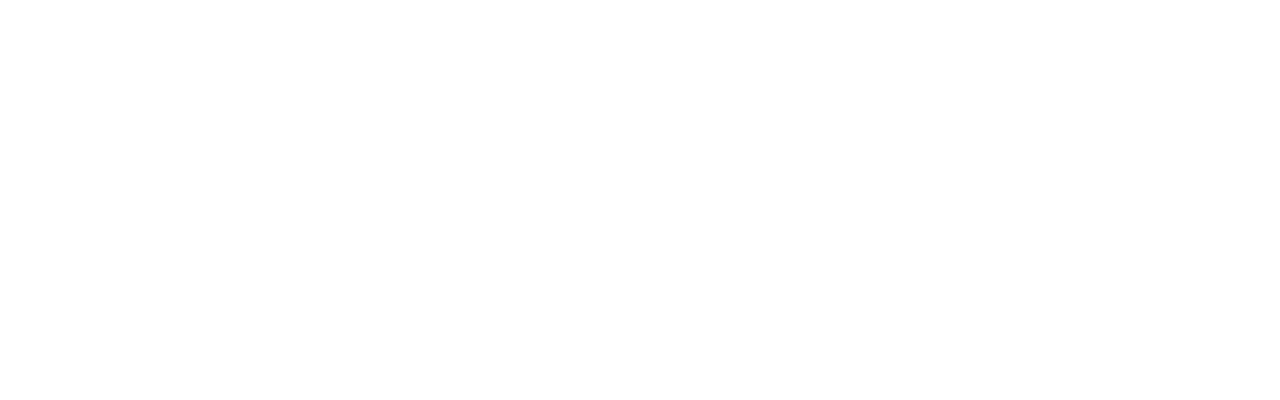
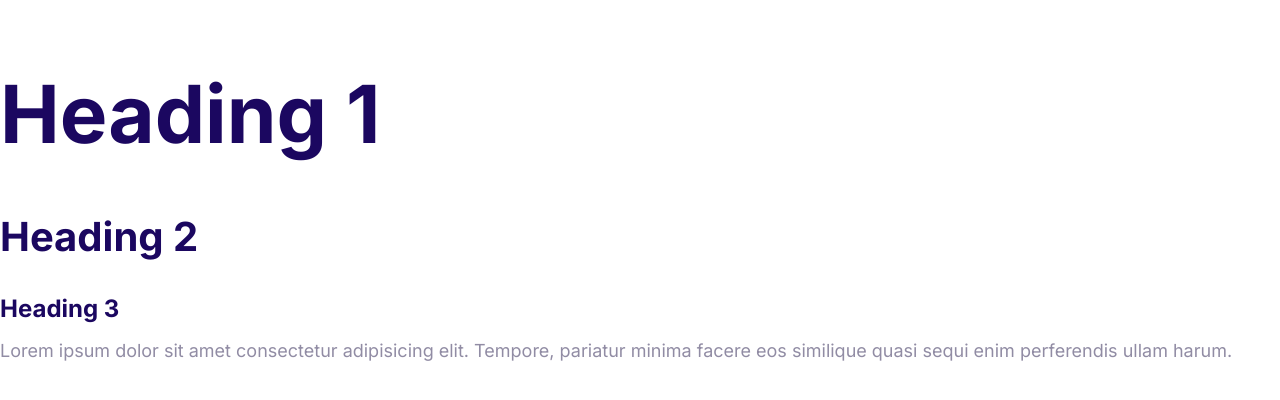
Before and after one commit to deanjosephmurphy/moshify-tutorial, a plain HTML site: page index.html in a window 1280 px wide. Drawn offline with Linux system fonts and the light colour scheme.

Commit message:
define styles for fornts

```diff
--- a/css/styles.css
+++ b/css/styles.css
@@ -5,3 +5,55 @@
     --color-headings: #1b0760;
     --color-body: #918ca4;
 }
+
+html {
+    /* set size to 62.5% */
+    font-size: 62.5%;
+}
+
+body {
+    font-family: Inter, Arial, Helvetica, sans-serif;
+    font-size: 2.4rem;
+    line-height: 1.5;
+    color: var(--color-body);
+}
+
+h1, h2, h3 {
+    color: var(--color-headings);
+    margin-bottom: 1rem;
+}
+
+h1 {
+    font-size: 7rem;
+}
+
+h2 {
+    font-size: 4rem;
+}
+
+h3 {
+    font-size: 3rem;
+
+}
+
+p {
+    margin-top: 0;
+}
+
+@media  screen and (min-width: 1024px ) {
+    body {
+        font-size: 1.8rem;
+    }
+
+    h1 {
+        font-size: 8rem;
+    }
+
+    h2 {
+        font-size: 4rem;
+    }
+
+    h3 {
+        font-size: 2.4rem;
+    }
+}
--- a/index.html
+++ b/index.html
@@ -1,13 +1,25 @@
 <!DOCTYPE html>
 <html lang="en">
-<head>
-    <meta charset="UTF-8">
-    <meta name="viewport" content="width=device-width, initial-scale=1.0">
-    <title>Document</title>
-    <link rel="stylesheet" href="css/8.0.1_normalize.css">
-    <link rel="stylesheet" href="css/styles.css">
-</head>
-<body>
-
-</body>
+  <head>
+    <meta charset="UTF-8" />
+    <meta name="viewport" content="width=device-width, initial-scale=1.0" />
+    <title>Moshify</title>
+    <link rel="preconnect" href="https://fonts.googleapis.com" />
+    <link rel="preconnect" href="https://fonts.gstatic.com" crossorigin />
+    <link
+      href="https://fonts.googleapis.com/css2?family=Inter:wght@400;700&display=swap"
+      rel="stylesheet"
+    />
+    <link rel="stylesheet" href="css/8.0.1_normalize.css" />
+    <link rel="stylesheet" href="css/styles.css" />
+  </head>
+  <body>
+    <h1>Heading 1</h1>
+    <h2>Heading 2</h2>
+    <h3>Heading 3</h3>
+    <p>
+      Lorem ipsum dolor sit amet consectetur adipisicing elit. Tempore, pariatur
+      minima facere eos similique quasi sequi enim perferendis ullam harum.
+    </p>
+  </body>
 </html>
```
